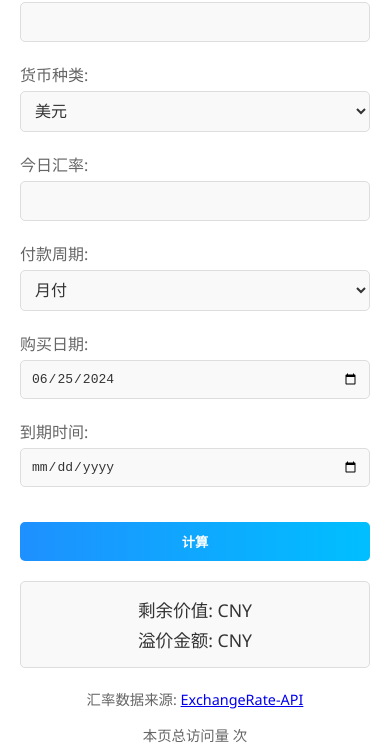
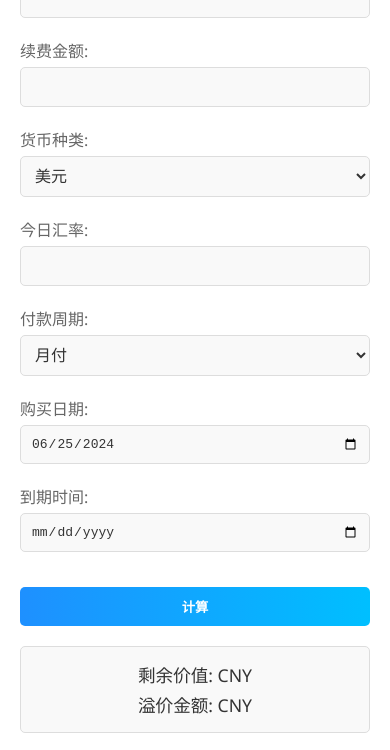
Before and after one commit to xiangmingya/vps_valuation, a plain HTML site: page index.html in a window 390 px wide. Shown: the part 153-903 px from the top of the page. Drawn offline with Linux system fonts and the light colour scheme; no server answers.

Commit message:
Update style.css
调整手机样式

```diff
--- a/style.css
+++ b/style.css
@@ -114,7 +114,7 @@ button:hover {
 }
 @media (max-width: 768px) {
   .calculator {
-    padding-top: 20px; /* 增加顶部内边距 */
+    padding-top: 150px; /* 增加顶部内边距 */
     margin-top: 20px;  /* 增加顶部外边距 */
   }
 }
```
